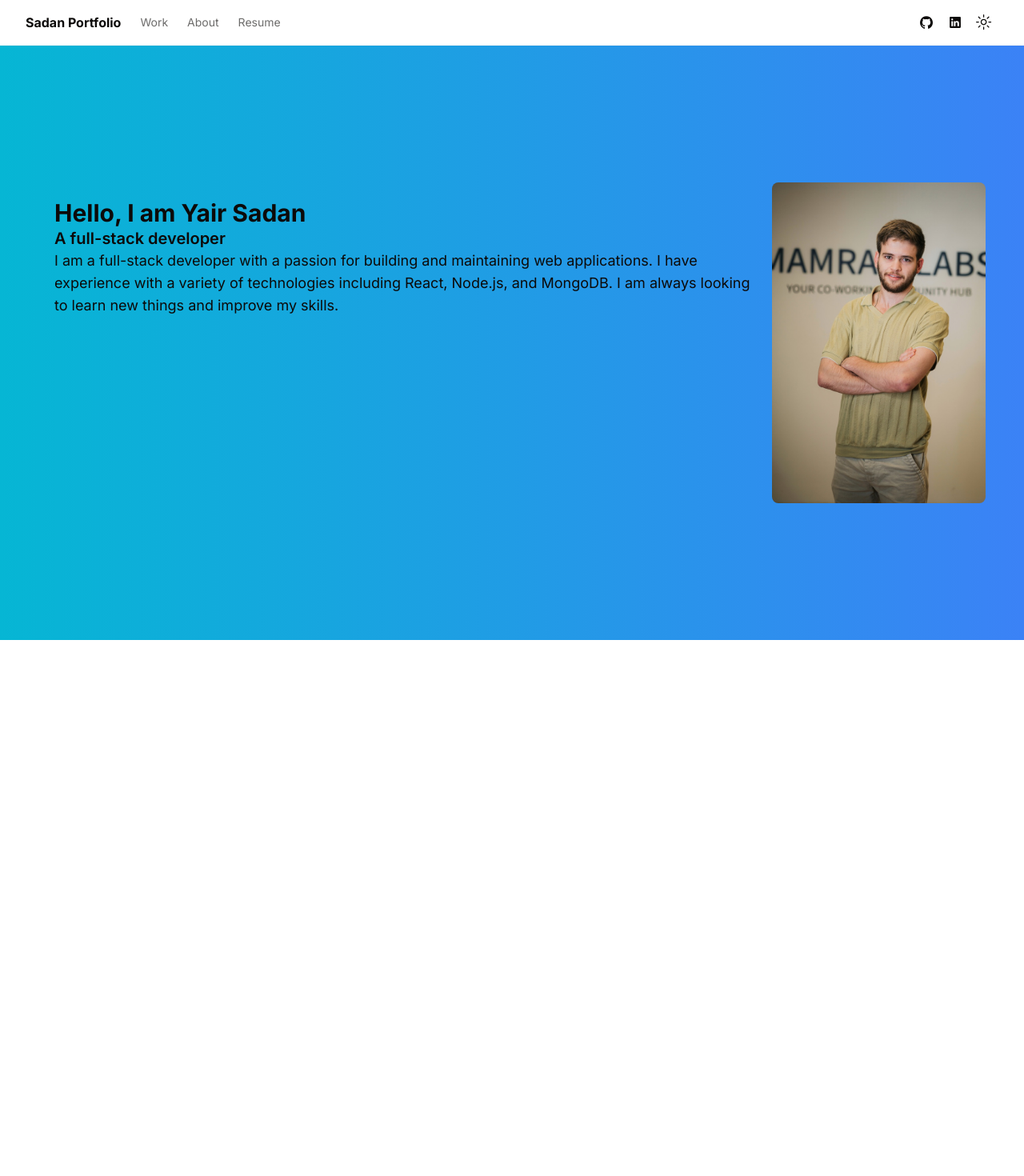
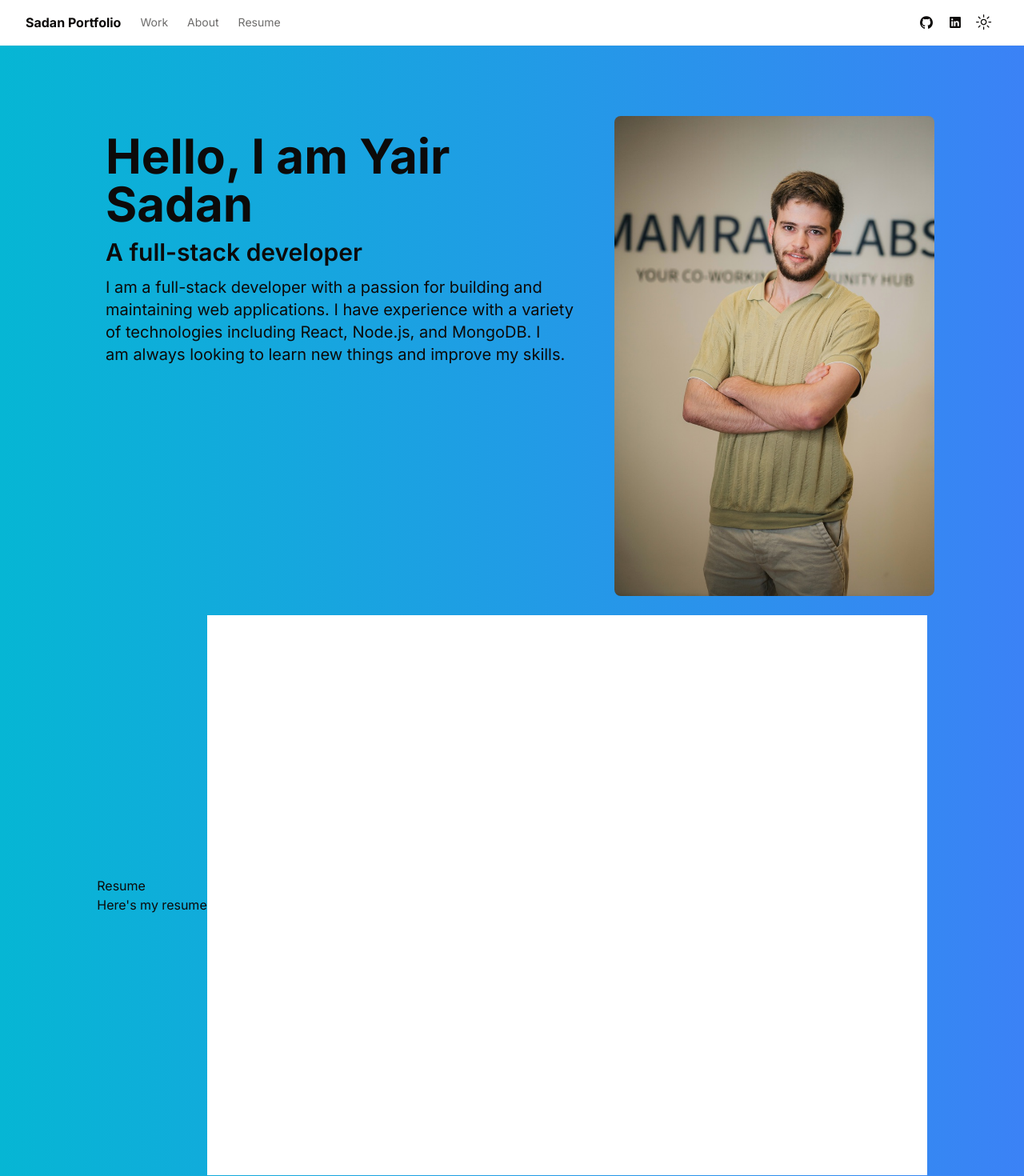
Before and after one commit to YairSadan/portfolio, a Next.js app: page / in a window 1280 px wide. Shown: the top 1470 px of the page at 80% size. Before the commit the page ends 800 px from the top, so only its background shows below. Built offline with nearby package versions, Linux system fonts and the light colour scheme.

Commit message:
Refactor page component and main navigation***

```diff
--- a/app/page.tsx
+++ b/app/page.tsx
@@ -1,27 +1,10 @@
-import Image from "next/image";
-import profilePic from "@/public/portfolio.jpeg";
+import Resume from "@/components/resume";
+import About from "@/components/about";
 export default function Home() {
   return (
-    <div className="flex-grow flex justify-center items-center px-12">
-      <div className="flex flex-row">
-        <div className="flex flex-col p-5">
-          <h1 className="text-3xl font-bold">Hello, I am Yair Sadan</h1>
-          <p className="text-xl font-semibold">A full-stack developer</p>
-          <p className="text-lg font-normal">
-            I am a full-stack developer with a passion for building and
-            maintaining web applications. I have experience with a variety of
-            technologies including React, Node.js, and MongoDB. I am always
-            looking to learn new things and improve my skills.
-          </p>
-        </div>
-        <Image
-          src={profilePic}
-          height={400}
-          alt="picture of me"
-          className="rounded-lg"
-          quality={100}
-        />
-      </div>
+    <div className="flex-grow flex flex-col items-center px-12 py-16">
+      <About />
+      <Resume />
     </div>
   );
 }
--- a/app/resume/page.tsx
+++ /dev/null
@@ -1,13 +0,0 @@
-import Link from "next/link";
-
-export default function ResumePage() {
-  return (
-    <div className="flex-grow flex justify-center items-center px-12">
-      <div className="flex flex-col">
-        <h1>Resume</h1>
-        <p>Here&apos;s my resume</p>
-      </div>
-      <iframe src={"/resume.pdf"} height={700} width={900}/>
-    </div>
-  );
-}
--- /dev/null
+++ b/components/about.tsx
@@ -0,0 +1,25 @@
+import Image from "next/image";
+export default function About() {
+  return (
+    <div className="flex flex-row md:px-16 py-6">
+      <div className="flex flex-col p-5 gap-y-3">
+        <h1 className="text-6xl font-bold">Hello, I am Yair Sadan</h1>
+        <h2 className="text-3xl font-semibold">A full-stack developer</h2>
+        <p className="text-xl font-normal text-balance max-w-[700px]">
+          I am a full-stack developer with a passion for building and
+          maintaining web applications. I have experience with a variety of
+          technologies including React, Node.js, and MongoDB. I am always
+          looking to learn new things and improve my skills.
+        </p>
+      </div>
+      <Image
+        src={"/portfolio.jpeg"}
+        height={900}
+        width={400}
+        alt="picture of me"
+        className="rounded-lg"
+        quality={100}
+      />
+    </div>
+  );
+}
--- a/components/main-nav.tsx
+++ b/components/main-nav.tsx
@@ -14,13 +14,13 @@ export default function MainNav() {
         </span>
       </Link>
       <nav className="flex items-center gap-6 text-sm">
-        <Link href='/work' className={cn('transition-colors hover:text-foreground/80', pathname === '/work' ? "text-foreground": "text-foreground/60")}>
+        <Link href='#work' className={cn('transition-colors hover:text-foreground/80', pathname === '#work' ? "text-foreground": "text-foreground/60")}>
             Work
         </Link>
-        <Link href='/about' className={cn('transition-colors hover:text-foreground/80', pathname === '/about' ? "text-foreground": "text-foreground/60")}>
+        <Link href='#about' className={cn('transition-colors hover:text-foreground/80', pathname === '#about' ? "text-foreground": "text-foreground/60")}>
             About
         </Link>
-        <Link href='/resume' className={cn('transition-colors hover:text-foreground/80', pathname === '/resume' ? "text-foreground": "text-foreground/60")}>
+        <Link href='#resume' className={cn('transition-colors hover:text-foreground/80', pathname === '#resume' ? "text-foreground": "text-foreground/60")}>
             Resume
         </Link>
       </nav>
--- /dev/null
+++ b/components/resume.tsx
@@ -0,0 +1,14 @@
+export default function Resume() {
+  return (
+    <div
+      className="flex-grow flex justify-center items-center px-12"
+      id="resume"
+    >
+      <div className="flex flex-col">
+        <h1>Resume</h1>
+        <p>Here&apos;s my resume</p>
+      </div>
+      <iframe src={"/resume.pdf"} height={700} width={900} />
+    </div>
+  );
+}
--- a/config/docs.ts
+++ b/config/docs.ts
@@ -12,15 +12,15 @@ export const docsConfig: DocsConfig = {
     },
     {
       title: "Work",
-      href: "/work",
+      href: "#work",
     },
     {
       title: "About",
-      href: "/about",
+      href: "#about",
     },
     {
       title: "Resume",
-      href: "/resume",
+      href: "#resume",
     },
     {
       title: "GitHub",
```
